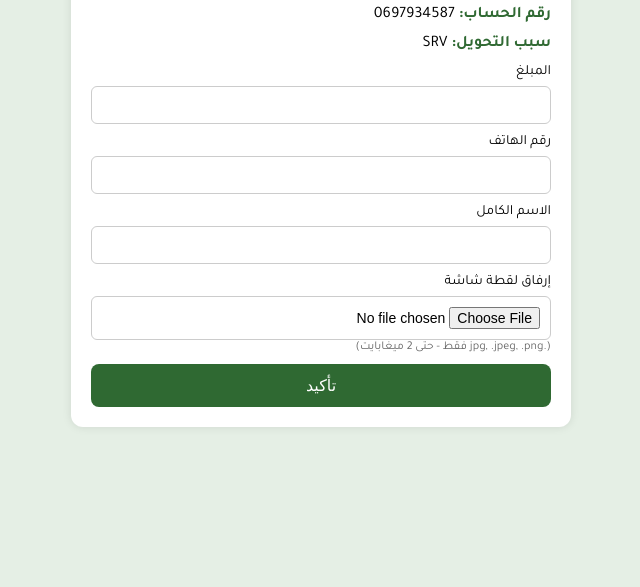
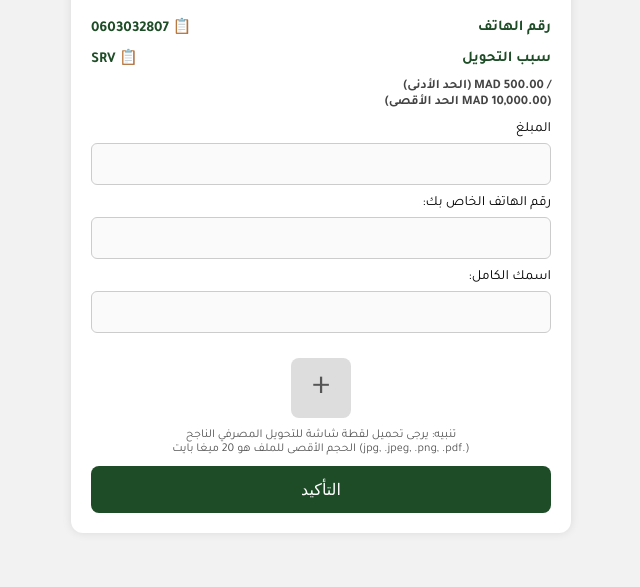
Before and after one commit to anime0444/from-uploader, a plain HTML site: page index.html in a window 1280 px wide. Shown: the part 213-800 px from the top of the page, without its empty margins (319-959 px from the left). Drawn offline with Linux system fonts and the light colour scheme.

Commit message:
Update index.html

```diff
--- a/index.html
+++ b/index.html
@@ -10,7 +10,7 @@
     }
     body {
       font-family: 'Tajawal', sans-serif;
-      background-color: #e5efe5;
+      background-color: #f2f2f2;
       margin: 0;
       padding: 0;
       direction: rtl;
@@ -22,6 +22,7 @@
       border-radius: 12px;
       padding: 20px;
       box-shadow: 0 0 10px rgba(0,0,0,0.1);
+      position: relative;
     }
     .logo {
       display: block;
@@ -29,21 +30,29 @@
       max-width: 120px;
     }
     .note {
-      background-color: #2f6932;
+      background-color: #1d4c26;
       color: white;
-      padding: 10px;
+      padding: 12px;
       border-radius: 8px;
       text-align: center;
-      font-size: 14px;
-      margin-bottom: 15px;
+      font-size: 15px;
+      margin-bottom: 20px;
     }
     .info-box {
-      font-size: 16px;
+      font-size: 15px;
       margin-bottom: 10px;
+      display: flex;
+      align-items: center;
+      justify-content: space-between;
     }
     .info-box span {
       font-weight: bold;
-      color: #2f6932;
+      color: #1d4c26;
+    }
+    .copy-icon {
+      cursor: pointer;
+      color: #7bbf50;
+      margin-right: 10px;
     }
     label {
       font-size: 14px;
@@ -51,25 +60,46 @@
       margin: 10px 0 5px;
     }
     input[type="text"],
-    input[type="number"],
-    input[type="file"] {
+    input[type="number"] {
       width: 100%;
-      padding: 10px;
+      padding: 12px;
       font-size: 14px;
       border: 1px solid #ccc;
       border-radius: 6px;
+      background-color: #fafafa;
+    }
+    .file-upload {
+      width: 100%;
+      text-align: center;
+      margin: 15px 0;
+    }
+    .file-upload input[type="file"] {
+      display: none;
+    }
+    .file-upload label {
+      display: inline-block;
+      width: 60px;
+      height: 60px;
+      background-color: #ddd;
+      border-radius: 8px;
+      font-size: 36px;
+      line-height: 60px;
+      color: #555;
+      cursor: pointer;
     }
     .file-note {
       font-size: 12px;
-      color: #666;
+      color: #555;
+      margin-top: -10px;
       margin-bottom: 10px;
+      text-align: center;
     }
     button {
       width: 100%;
-      background-color: #2f6932;
+      background-color: #1d4c26;
       color: white;
       border: none;
-      padding: 12px;
+      padding: 14px;
       border-radius: 8px;
       font-size: 16px;
       cursor: pointer;
@@ -84,28 +114,46 @@
 </div>
 
 <div class="info-box">
-  <span>رقم الحساب:</span> 0697934587
+  <span>رقم الهاتف</span>
+  <span>
+    <span class="copy-icon" onclick="copyText('0603032807')">📋</span>
+    0603032807
+  </span>
 </div>
 <div class="info-box">
-  <span>سبب التحويل:</span> SRV
+  <span>سبب التحويل</span>
+  <span>
+    <span class="copy-icon" onclick="copyText('SRV')">📋</span>
+    SRV
+  </span>
+</div>
+
+<div class="info-box" style="flex-direction: column; align-items: flex-start;">
+  <span style="color:#444; font-size: 13px;">/ MAD 500.00 (الحد الأدنى)</span>
+  <span style="color:#444; font-size: 13px;">(MAD 10,000.00 الحد الأقصى)</span>
 </div>
 
 <form id="transferForm">
   <label>المبلغ</label>
   <input type="number" name="amount" required />
 
-  <label>رقم الهاتف</label>
+  <label>رقم الهاتف الخاص بك:</label>
   <input type="text" name="phone" required />
 
-  <label>الاسم الكامل</label>
+  <label>اسمك الكامل:</label>
   <input type="text" name="fullname" required />
 
-  <label>إرفاق لقطة شاشة</label>
-  <input type="file" name="screenshot" accept="image/*" required />
+  <div class="file-upload">
+    <input type="file" name="screenshot" id="screenshot" accept="image/*" required />
+    <label for="screenshot">+</label>
+  </div>
 
-  <div class="file-note">(.jpg, .jpeg, .png فقط - حتى 2 ميغابايت)</div>
+  <div class="file-note">
+    تنبيه: يرجى تحميل لقطة شاشة للتحويل المصرفي الناجح<br>
+    (.jpg, .jpeg, .png, .pdf) الحجم الأقصى للملف هو 20 ميغا بايت
+  </div>
 
-  <button type="submit">تأكيد</button>
+  <button type="submit">التأكيد</button>
 </form>
 
   </div>  <script>
@@ -144,5 +192,10 @@
 
       reader.readAsDataURL(file);
     });
+
+    function copyText(text) {
+      navigator.clipboard.writeText(text);
+      alert("تم نسخ: " + text);
+    }
   </script></body>
 </html>
```
